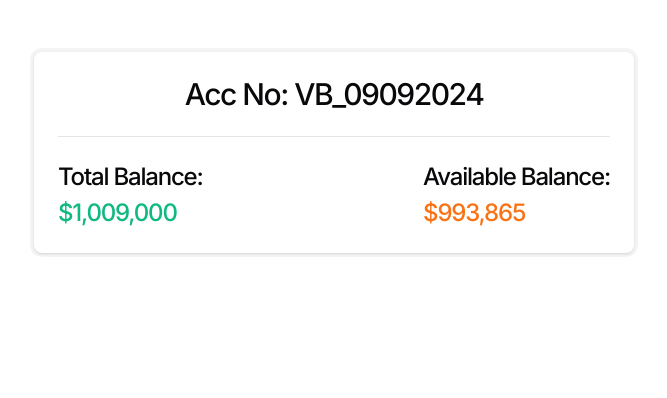
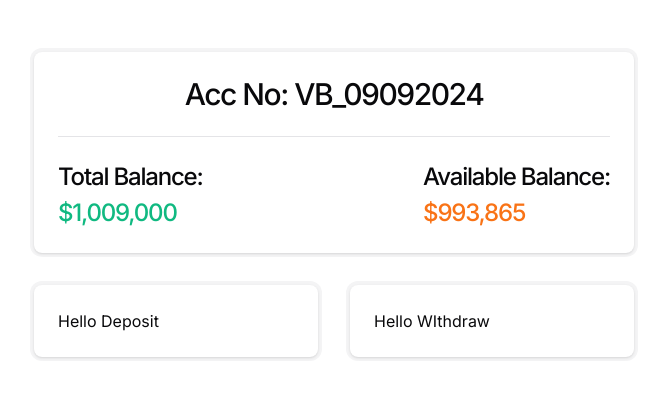
Before and after one commit to robiuzzaman4/vue-bank, a Vue app: page / in a window 1280 px wide. Shown: the top 398 px of the page, without its empty margins (306-973 px from the left). Built offline with nearby package versions, Linux system fonts and the light colour scheme.

Commit message:
feat: deposit and withdraw section initialized

```diff
--- a/src/components/Bank.vue
+++ b/src/components/Bank.vue
@@ -10,13 +10,15 @@ const availableBalance = computed(
 
 <template>
   <!-- container -->
-  <div class="w-full max-w-screen-sm mx-auto px-4 py-12">
+  <div class="w-full max-w-screen-sm mx-auto px-4 py-12 grid gap-6">
     <!-- balance section -->
-    <div class="w-full bg-zinc-100 p-1 rounded-xl">
+    <section class="w-full bg-zinc-100 p-1 rounded-xl">
       <div
         class="w-full h-full bg-white p-6 rounded-lg shadow grid place-items-center gap-6"
       >
-        <h1 class="text-2xl sm:text-3xl text-center font-medium tracking-tighter border-b border-b-zinc-200 w-full pb-6">
+        <h1
+          class="text-2xl sm:text-3xl text-center font-medium tracking-tighter border-b border-b-zinc-200 w-full pb-6"
+        >
           Acc No: VB_09092024
         </h1>
         <div class="w-full flex items-center justify-between gap-2">
@@ -26,12 +28,32 @@ const availableBalance = computed(
             Total Balance:
             <p class="text-emerald-500">${{ totalBalance.toLocaleString() }}</p>
           </span>
-          <span class="text-base sm:text-xl md:text-2xl font-medium tracking-tighter flex flex-col gap-1">
+          <span
+            class="text-base sm:text-xl md:text-2xl font-medium tracking-tighter flex flex-col gap-1"
+          >
             Available Balance:
-            <p class="text-orange-500">${{ availableBalance.toLocaleString() }}</p>
+            <p class="text-orange-500">
+              ${{ availableBalance.toLocaleString() }}
+            </p>
           </span>
         </div>
       </div>
-    </div>
+    </section>
+
+    <!-- diposit and withdraw section -->
+    <section class="w-full grid md:grid-cols-2 gap-6">
+      <!-- diposit section -->
+      <div class="w-full bg-zinc-100 p-1 rounded-xl">
+        <div class="w-full h-full bg-white p-6 rounded-lg shadow">
+          Hello Deposit
+        </div>
+      </div>
+      <!-- withdraw section -->
+      <div class="w-full bg-zinc-100 p-1 rounded-xl">
+        <div class="w-full h-full bg-white p-6 rounded-lg shadow">
+          Hello WIthdraw
+        </div>
+      </div>
+    </section>
   </div>
 </template>
```
